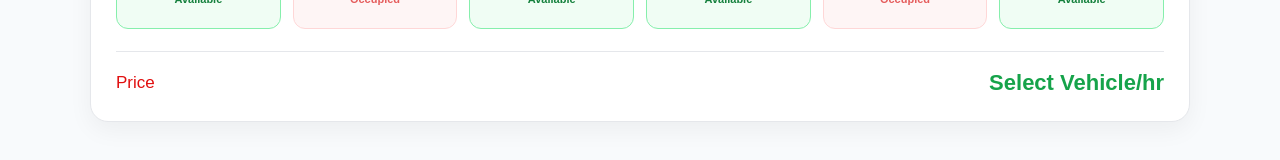
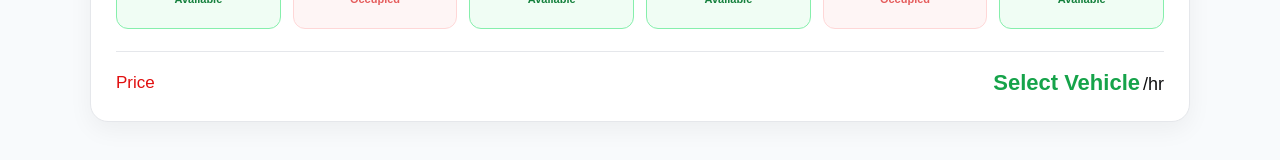
Before and after one commit to dibeyendu-dev/smart-parking-system, a React (Vite) app: page /search in a window 1280 px wide. Shown: the part 1041-1201 px from the top of the page. Built offline with nearby package versions, Linux system fonts and the light colour scheme.

Commit message:
Parking Slots Card css part 11 added

```diff
--- a/src/css/FindParking.css
+++ b/src/css/FindParking.css
@@ -439,3 +439,10 @@
     font-size: 22px;
     color: #16a34a;
 }
+/* Price Per Hour */
+.parking-result-price strong span {
+    margin-left: 3px;
+    font-size: 18px;
+    font-weight: 500;
+    color: #0f0f10;
+}
```
